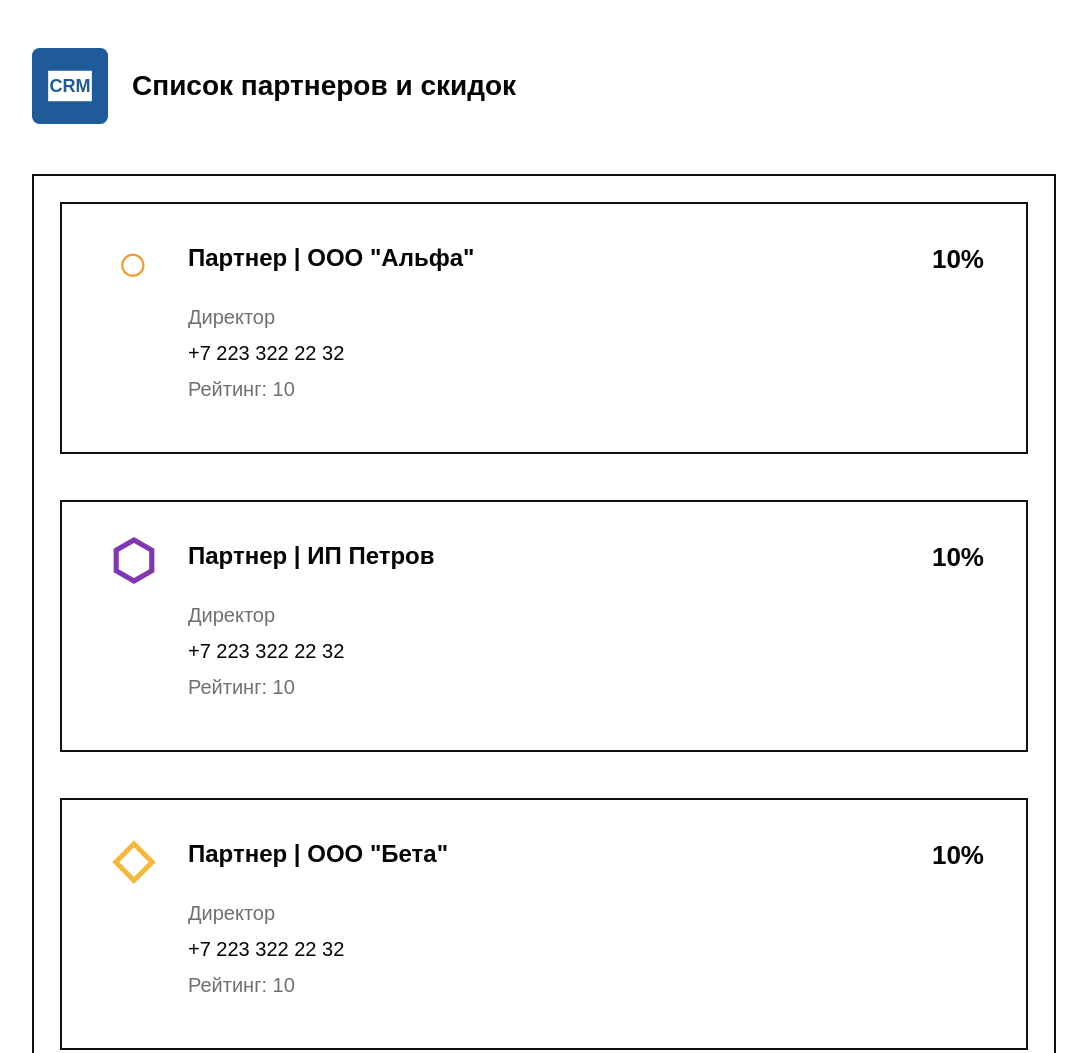
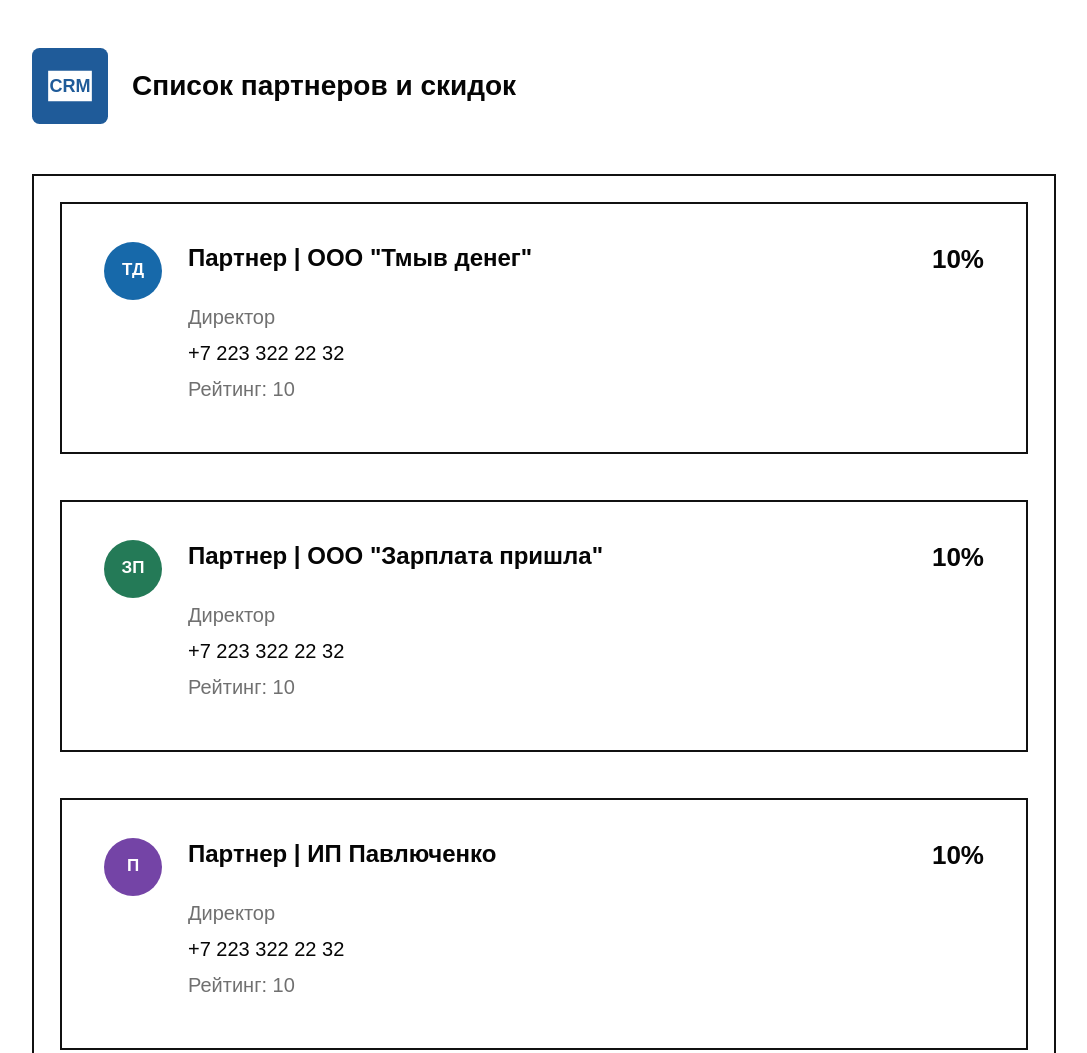
Before and after one commit to laslomakkara/4course, a plain HTML site: page 14.09/Разработка интерфейса (UI) по руководству по стилю/index.html in a window 1280 px wide. Shown: the top 1053 px of the page, without its empty margins (96-1183 px from the left). Drawn offline with Linux system fonts and the light colour scheme.

Commit message:
Обновить названия и иконки партнёров

```diff
--- a/14.09/Разработка интерфейса (UI) по руководству по стилю/index.html
+++ b/14.09/Разработка интерфейса (UI) по руководству по стилю/index.html
@@ -16,9 +16,9 @@
 
       <section class="partners" aria-label="Список партнеров">
         <article class="partner-card">
-          <span class="partner-icon partner-icon--orange" aria-hidden="true">○</span>
+          <span class="partner-icon partner-icon--blue" aria-hidden="true">ТД</span>
           <div class="partner-card__content">
-            <h2>Партнер | ООО "Альфа"</h2>
+            <h2>Партнер | ООО "Тмыв денег"</h2>
             <p>Директор</p>
             <p>+7 223 322 22 32</p>
             <p>Рейтинг: 10</p>
@@ -27,9 +27,9 @@
         </article>
 
         <article class="partner-card">
-          <span class="partner-icon partner-icon--violet" aria-hidden="true">⬡</span>
+          <span class="partner-icon partner-icon--green" aria-hidden="true">ЗП</span>
           <div class="partner-card__content">
-            <h2>Партнер | ИП Петров</h2>
+            <h2>Партнер | ООО "Зарплата пришла"</h2>
             <p>Директор</p>
             <p>+7 223 322 22 32</p>
             <p>Рейтинг: 10</p>
@@ -38,9 +38,9 @@
         </article>
 
         <article class="partner-card">
-          <span class="partner-icon partner-icon--yellow" aria-hidden="true">◇</span>
+          <span class="partner-icon partner-icon--purple" aria-hidden="true">П</span>
           <div class="partner-card__content">
-            <h2>Партнер | ООО "Бета"</h2>
+            <h2>Партнер | ИП Павлюченко</h2>
             <p>Директор</p>
             <p>+7 223 322 22 32</p>
             <p>Рейтинг: 10</p>
--- a/14.09/Разработка интерфейса (UI) по руководству по стилю/styles.css
+++ b/14.09/Разработка интерфейса (UI) по руководству по стилю/styles.css
@@ -62,23 +62,27 @@ h1 {
 .partner-icon {
   flex: 0 0 58px;
   width: 58px;
+  height: 58px;
   margin-right: 26px;
-  font-size: 53px;
+  padding-top: 19px;
+  border-radius: 50%;
+  color: #ffffff;
+  font-size: 17px;
   font-weight: 700;
-  line-height: 0.8;
+  line-height: 1;
   text-align: center;
 }
 
-.partner-icon--orange {
-  color: #f29932;
+.partner-icon--blue {
+  background: #1769aa;
 }
 
-.partner-icon--violet {
-  color: #8137af;
+.partner-icon--green {
+  background: #247a57;
 }
 
-.partner-icon--yellow {
-  color: #f5b83d;
+.partner-icon--purple {
+  background: #7444a6;
 }
 
 .partner-card h2 {
@@ -140,8 +144,10 @@ h1 {
   .partner-icon {
     flex-basis: 38px;
     width: 38px;
+    height: 38px;
     margin-right: 12px;
-    font-size: 36px;
+    padding-top: 12px;
+    font-size: 12px;
   }
 
   .partner-card h2 {
```
